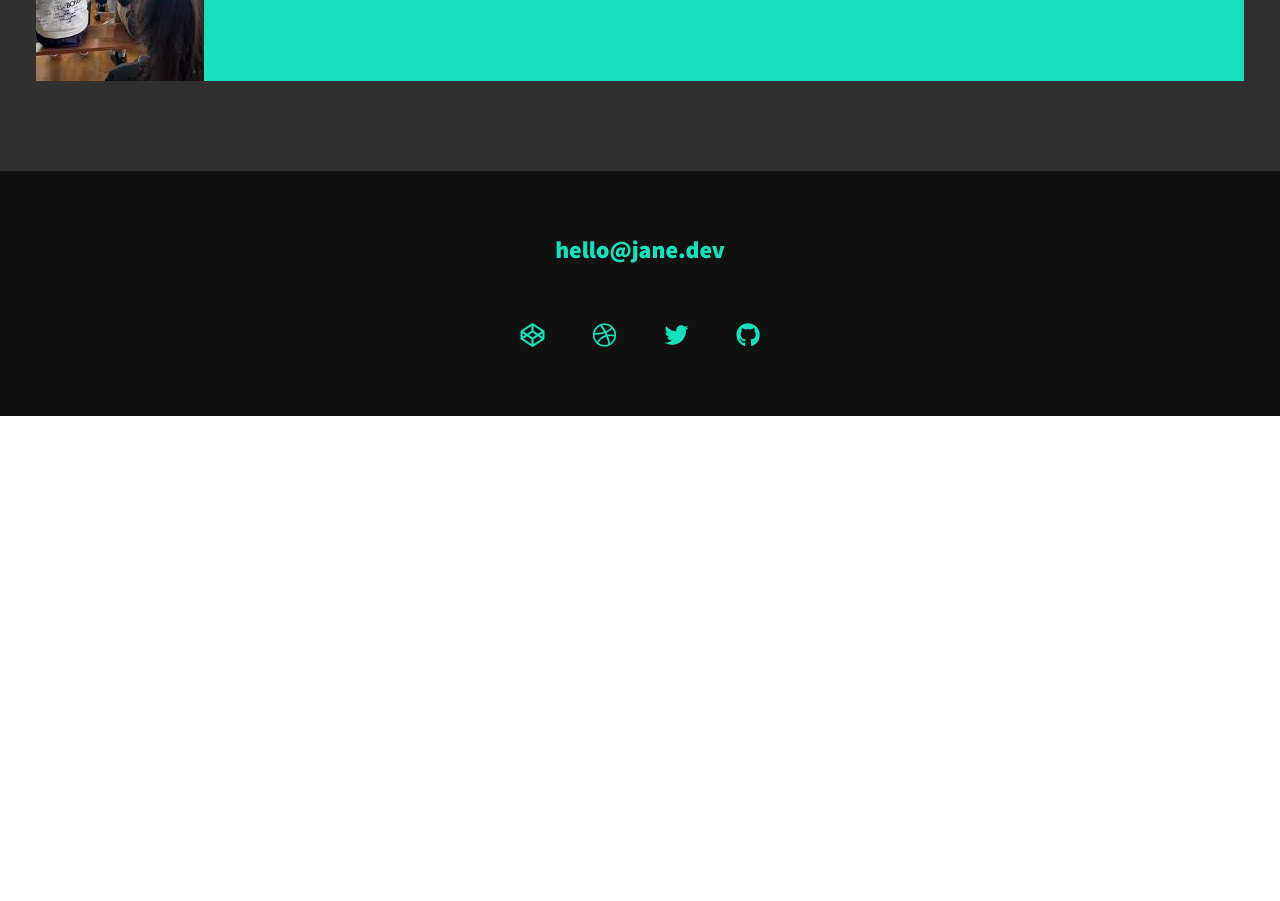
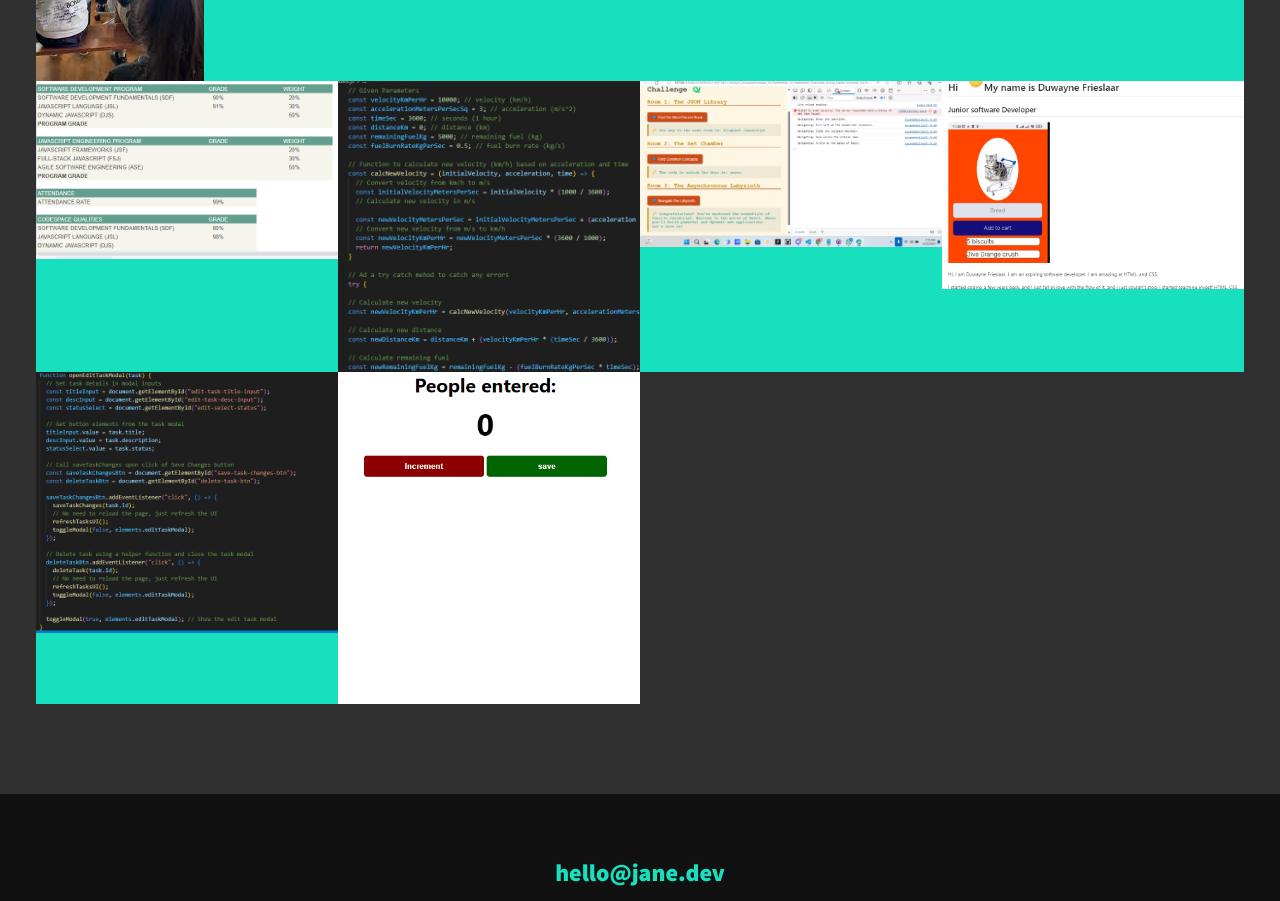
Before and after one commit to DFreezy/DUWFRI353_WFC2401_GroupA_DuwayneFrieslaar_CDV05, a website built with Vite: page index.html in a window 1280 px wide. Shown: the part 2162-3063 px from the top of the page. Before the commit the page ends 2578 px from the top, so only its background shows below. Built offline with nearby package versions, Linux system fonts and the light colour scheme; files whose address does not match are found by name.

Commit message:
Added all images
I added all relevant images

```diff
--- a/index.html
+++ b/index.html
@@ -106,32 +106,32 @@
 
                 <!-- Portfolio item 05 -->
                 <a href="portfolio-item.html" class="portfolio__item">
-                    <img src="img/portfolio-05.jpg" alt="" class="portfolio__img">
+                    <img src="img/Screenshot 2024-05-30 062030.png" alt="" class="portfolio__img">
                 </a>
 
                 <!-- Portfolio item 06 -->
                 <a href="portfolio-item.html" class="portfolio__item">
-                    <img src="img/portfolio-06.jpg" alt="" class="portfolio__img">
+                    <img src="img/Screensho.png" alt="" class="portfolio__img">
                 </a>
 
                 <!-- Portfolio item 07 -->
                 <a href="portfolio-item.html" class="portfolio__item">
-                    <img src="img/portfolio-07.jpg" alt="" class="portfolio__img">
+                    <img src="img/JSL10.png" alt="" class="portfolio__img">
                 </a>
 
                 <!-- Portfolio item 08 -->
                 <a href="#" class="portfolio__item">
-                    <img src="img/portfolio-08.jpg" alt="" class="portfolio__img">
+                    <img src="img/Port1.png" alt="" class="portfolio__img">
                 </a>
 
                 <!-- Portfolio item 09 -->
                 <a href="#" class="portfolio__item">
-                    <img src="img/portfolio-09.jpg" alt="" class="portfolio__img">
+                    <img src="img/openeditmodal.png" alt="" class="portfolio__img">
                 </a>
 
                 <!-- Portfolio item 0 0-->
                 <a href="#" class="portfolio__item">
-                    <img src="img/portfolio-10.jpg" alt="" class="portfolio__img">
+                    <img src="img/counter.png" alt="" class="portfolio__img">
                 </a>
             </div>
         </section>
```
Also changed, not shown: img/JSL10.png (added), img/Port1.png (added), img/Screensho.png (added), img/counter.png (added), img/openeditmodal.png (added).
